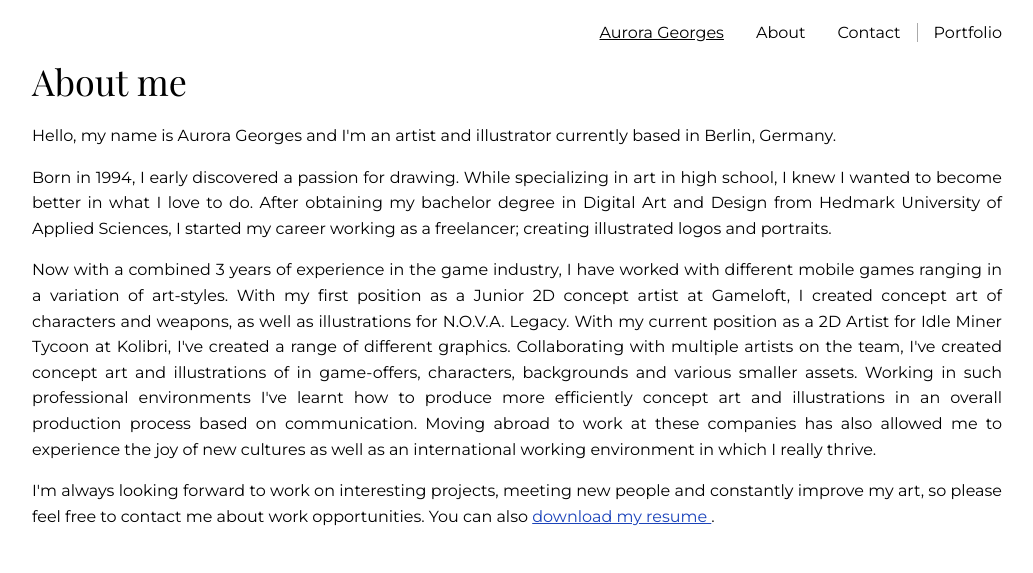
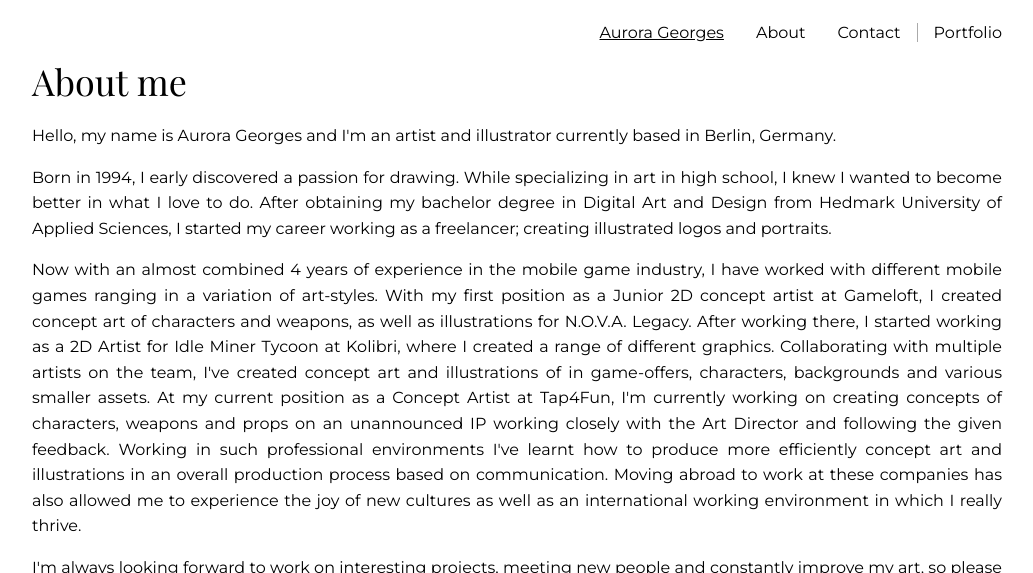
Before and after one commit to aurorageorges/aurorageorges.github.io, a Jekyll site: the page built from index.html, in a window 1280 px wide and 900 px high, scrolled down 907 px, cut to the strip 0-573 px from the top of the window. Shown: the whole strip, without its empty margins (123-1156 px from the left). Built offline with Jekyll 4.4.1, drawn with Linux system fonts in a browser that asks for light colours.

Commit message:
Update index.html

```diff
--- a/index.html
+++ b/index.html
@@ -54,16 +54,17 @@ socialmedias:
     freelancer; creating illustrated logos and portraits.
   </p>
   <p class="paragraph">
-    Now with a combined 3 years of experience in the game industry, I have worked with different mobile games ranging in a variation of art-styles. With my first position as a Junior 2D concept artist at Gameloft,
-    I created concept art of characters and weapons, as well as illustrations for N.O.V.A. Legacy. With my current position as a 2D Artist for Idle Miner Tycoon at Kolibri, I've created a range of different graphics.
+    Now with an almost combined 4 years of experience in the mobile game industry, I have worked with different mobile games ranging in a variation of art-styles. With my first position as a Junior 2D concept artist at Gameloft,
+    I created concept art of characters and weapons, as well as illustrations for N.O.V.A. Legacy. After working there, I started working as a 2D Artist for Idle Miner Tycoon at Kolibri, where I created a range of different graphics.
     Collaborating with multiple artists on the team, I've created concept art and illustrations of in game-offers, characters, backgrounds and various smaller assets.
+    At my current position as a Concept Artist at Tap4Fun, I'm currently working on creating concepts of characters, weapons and props on an unannounced IP working closely with the Art Director and following the given feedback.
     Working in such professional environments I've learnt how to produce more efficiently concept art and illustrations in an overall production process based on communication.
     Moving abroad to work at these companies has also allowed me to experience the joy of new cultures as well as an international working environment in which I really thrive.
   </p>
   <p class="paragraph">
     I'm always looking forward to work on interesting projects, meeting new people and constantly improve my art,
     so please feel free to contact me about work opportunities. You can also
-    <a class="link" href="/assets/files/2021_CV_AuroraGeorges.pdf">
+    <a class="link" href="/assets/files/2022_CV_AuroraGeorges.pdf">
       download my resume
     </a>.
   </p>
```
